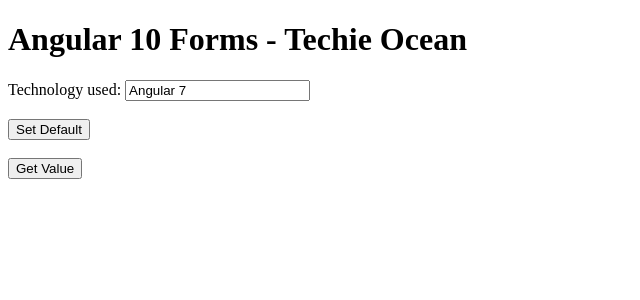
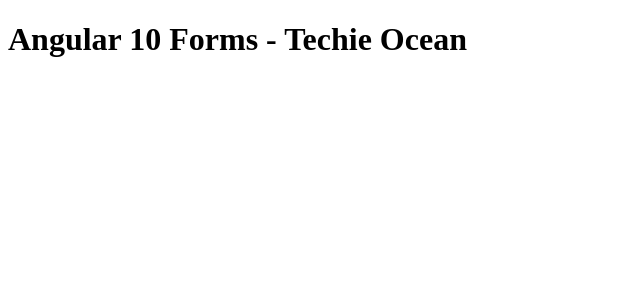
Before and after one commit to johnnycowboy3033/Angular-10-Forms-Techie-Ocean, an Angular app: page / in a window 1280 px wide. Shown: the top 300 px of the page, without its empty margins (0-640 px from the left). Built offline with nearby package versions, Linux system fonts and the light colour scheme.

Commit message:
init commit

```diff
--- a/src/app/app.component.html
+++ b/src/app/app.component.html
@@ -1,12 +1 @@
 <h1> {{ siteName }} </h1>
-
-Technology used: <input type="text" [formControl]="technologyUsed">
-<br>
-<br>
-<input type="button" value="Set Default" (click)="setDefaultValue()" >
-
-<br>
-<br>
-<input type="button" value="Get Value" (click)="getInputValue()" >
-
-<p> {{ _displayTechUsed  }}</p>
--- a/src/app/app.component.ts
+++ b/src/app/app.component.ts
@@ -10,40 +10,10 @@
   title = 'Angular Tutorial';
   siteName = 'Angular 10 Forms - Techie Ocean';
 
-  //Reactive Forms
-  technologyUsed = new FormControl('Angular 7');
-  public _displayTechUsed : string  = '';
-
-  get displayTechUsed(): string {
-    return this._displayTechUsed;
-  }
-
-  set displayTechUsed(value: string) {
-    this._displayTechUsed = value;
-  }
-
   ngOnInit(): void {
-    // called after the constructor and called  after the first
   }
 
   constructor() {
-    // constructor called first time before the ngOnInit()
-
-    console.log( ' ** CASEY ** Before Button Click: ' + this.technologyUsed.value);
-
-  }
-  setDefaultValue(){
-    this.technologyUsed.setValue('Angular 8');
-
-    console.log( ' ** CASEY ** After Button Click: ' + this.technologyUsed.value);
-
   }
 
-  getInputValue(){
-    console.log( ' ** CASEY ** Get Input Value: ' + this.technologyUsed.value);
-
-    if (this.technologyUsed.value != null) {
-      this._displayTechUsed = this.technologyUsed.value;
-    }
-  }
 }
--- a/src/app/app.module.ts
+++ b/src/app/app.module.ts
@@ -2,7 +2,7 @@
 import { BrowserModule } from '@angular/platform-browser';
 
 import { AppComponent } from './app.component';
-import {ReactiveFormsModule} from "@angular/forms";
+import {FormsModule, ReactiveFormsModule} from "@angular/forms";
 
 @NgModule({
   declarations: [
@@ -10,7 +10,8 @@
   ],
   imports: [
     BrowserModule,
-    ReactiveFormsModule
+    ReactiveFormsModule,
+    FormsModule
   ],
   providers: [],
   bootstrap: [AppComponent]
```
Also changed, not shown: 1 other file (tests, documents, lock files or other folders).
